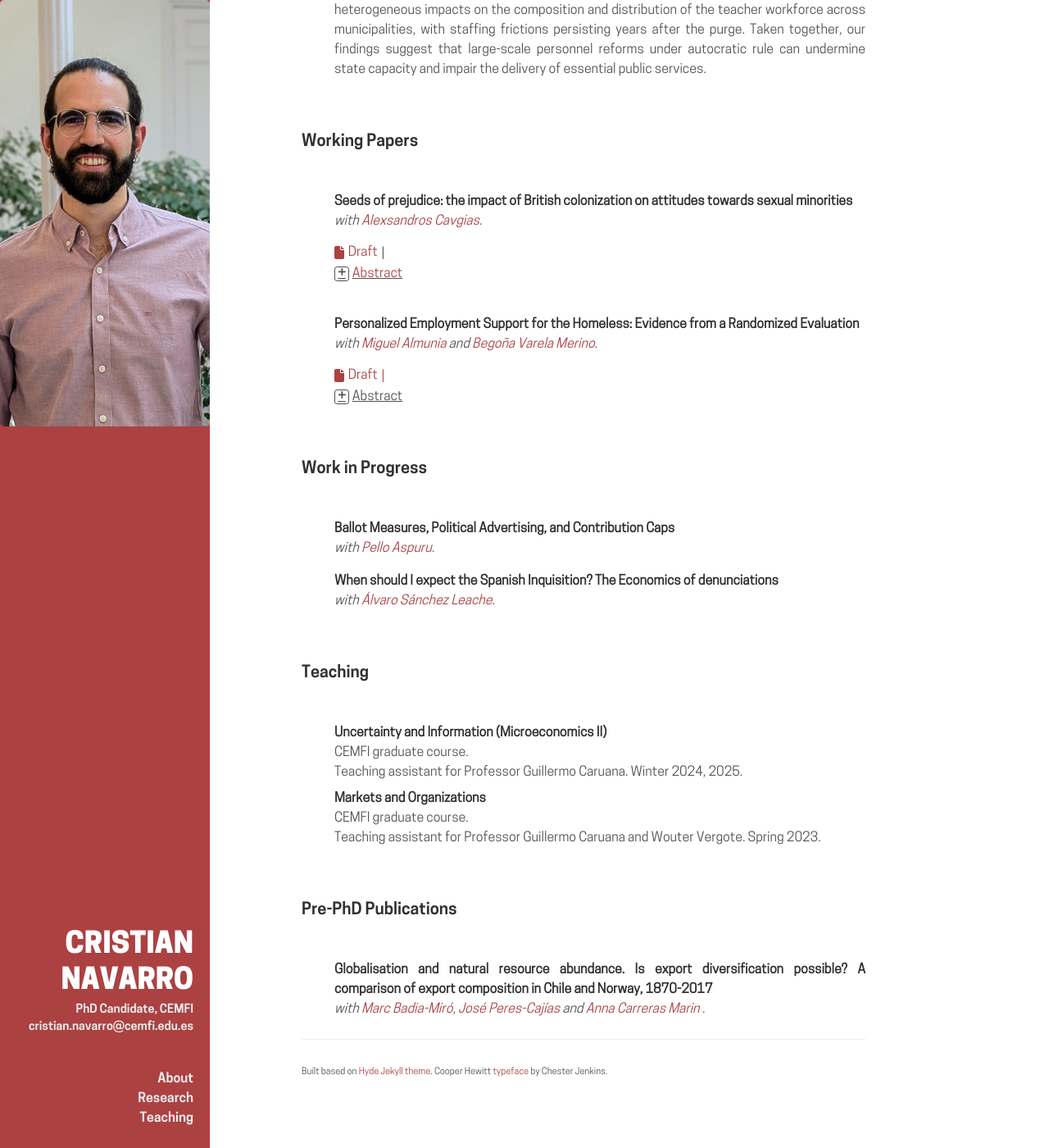
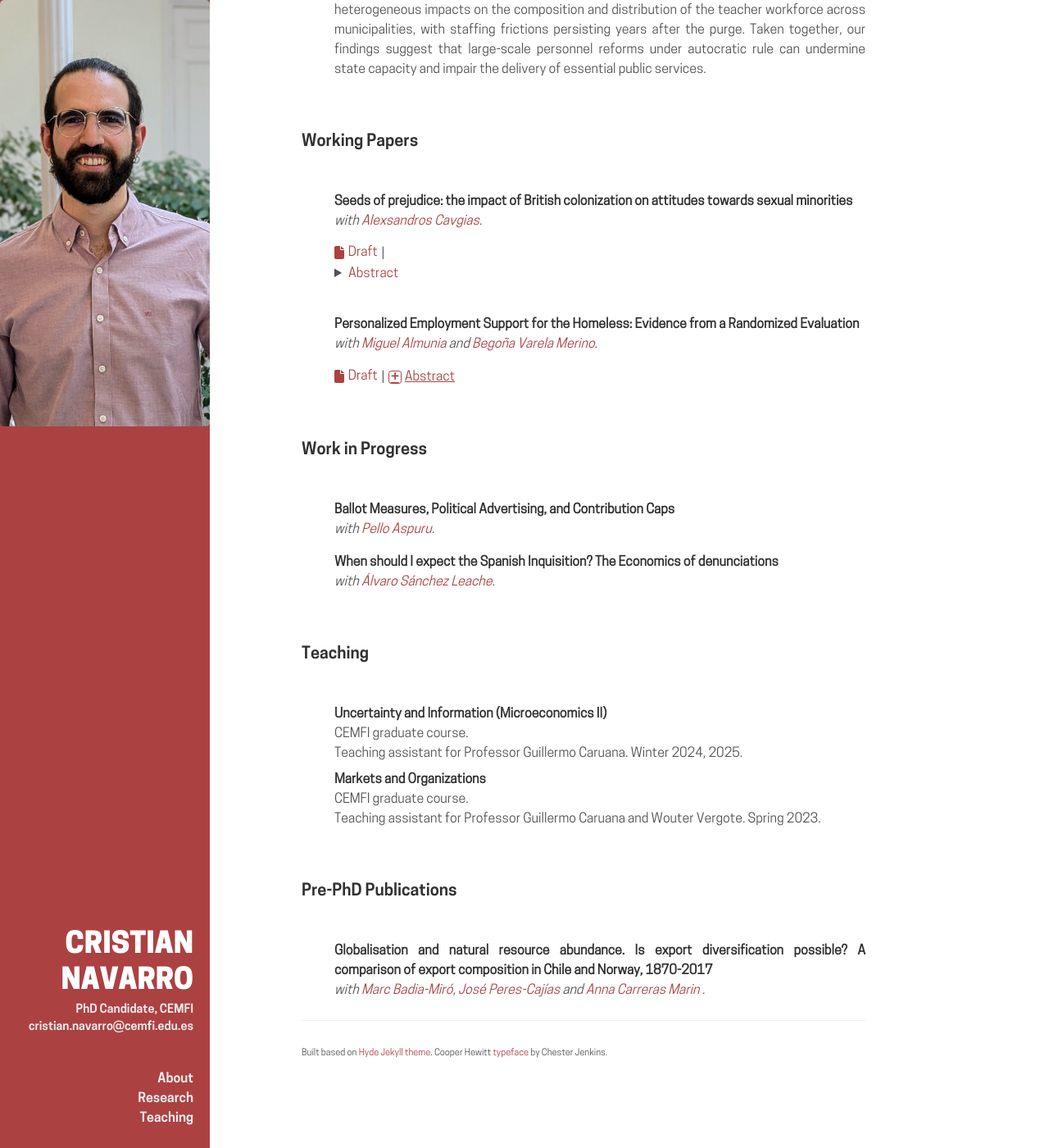
Before and after one commit to cnavarroserrano/cnavarroserrano.github.io, a Jekyll site: the page built from index.md, in a window 1280 px wide and 1400 px high, scrolled down 697 px. Shown: the whole window at 82% size. Built offline with Jekyll 4.4.1, drawn with Linux system fonts in a browser that asks for light colours; some web fonts are replaced.

Commit message:
botoncito

```diff
--- a/index.md
+++ b/index.md
@@ -120,18 +120,21 @@
 <dd class="indented">
   <p><i>with <a href="https://miguelalmunia.weebly.com/" target="_blank">Miguel Almunia</a> and <a href="https://www.linkedin.com/in/bego%C3%B1a-varela-merino-7361751aa/" target="_blank">Begoña Varela Merino</a>.</i></p>
 
-<p class="paper-row" style="margin:1px 0 0;">
+<p class="paper-row" style="margin:1px 0 0; color: var(--bs-link-color);">
   <a class="paper" href="papers/WP_RCT_homelessness.pdf" target="_blank" rel="noopener noreferrer">
     <i class="fa-solid fa-file" aria-hidden="true"></i>Draft
   </a>
   <span>|</span>
-  <details class="abs">
-    <summary>Abstract</summary>
-    <div class="abs-body">
-      <p>We evaluate the impact of a randomized intervention designed to promote labor market integration among people experiencing homelessness in Spain. Participants were randomly assigned to either a personalized employment program, featuring intensive caseworker support and financial assistance, or to the traditional employment model. Short-term results show substantial gains for the treatment group in housing stability, employment, income, and life satisfaction. However, these differences largely dissipated after six months, as the outcomes of those in the traditional model improved. The findings highlight both the potential of personalized approaches to accelerate integration and the challenges of sustaining long-term effects in homelessness interventions.</p>
-    </div>
-  </details>
+  <a href="#" class="abs-toggle"
+     onclick="const el=document.getElementById('abstract_homelessness');const open=el.hidden;el.hidden=!open;this.querySelector('.sign').textContent=open?'–':'+';return false;">
+    <span class="sign">+</span> Abstract
+  </a>
 </p>
+
+<div id="abstract_homelessness" hidden>
+  <p>We evaluate the impact of a randomized intervention designed to promote labor market integration among people experiencing homelessness in Spain. Participants were randomly assigned to either a personalized employment program, featuring intensive caseworker support and financial assistance, or to the traditional employment model. Short-term results show substantial gains for the treatment group in housing stability, employment, income, and life satisfaction. However, these differences largely dissipated after six months, as the outcomes of those in the traditional model improved. The findings highlight both the potential of personalized approaches to accelerate integration and the challenges of sustaining long-term effects in homelessness interventions.</p>
+</div>
+
 
 
 
--- a/public/css/custom.css
+++ b/public/css/custom.css
@@ -5,37 +5,15 @@
 .fa-brands{ font-family:"Font Awesome 6 Brands" !important; font-weight:400 !important; }
 
 /* Draft link: icon + text inline */
-a.paper{
-  display:inline-flex; align-items:center; gap:.5ch; line-height:1; margin:0;
+a.paper{ display:inline-flex; align-items:center; gap:.5ch; line-height:1; margin:0; }
+
+/* One-row container for Draft | Abstract */
+.paper-row{ display:flex; align-items:baseline; gap:.5ch; color:var(--bs-link-color,#b2433f); }
+
+/* Abstract toggle (+ / –) */
+.abs-toggle{ display:inline-flex; align-items:center; gap:.4ch; text-decoration:underline; }
+.abs-toggle:hover{ text-decoration:none; }
+.abs-toggle .sign{
+  display:inline-grid; place-items:center; width:1em; height:1em;
+  border:1px solid currentColor; border-radius:.2em; line-height:1; font-weight:600;
 }
-
-/* Row: keep Draft | Abstract on one line; content goes below */
-.paper-row{
-  color: var(--bs-link-color, #b2433f);
-  display:grid;
-  grid-auto-flow:column;
-  grid-auto-columns:max-content;
-  align-items:baseline;
-  column-gap:.5ch;
-}
-.paper-row .abs{ display:contents; }                 /* flatten details */
-.paper-row .abs .abs-body{
-  grid-column:1 / -1;                                /* next row, full width */
-  margin:10px 0 18px;                                /* spacing when open */
-  color: inherit;
-}
-
-/* Abstract toggle styling (+ / –) */
-.abs summary{
-  list-style:none; cursor:pointer;
-  display:inline-flex; align-items:center; gap:.4ch;
-  color: inherit; text-decoration: underline;
-}
-.abs summary:hover{ text-decoration:none; }
-.abs summary::-webkit-details-marker{ display:none; }
-.abs summary::before{
-  content:"+"; display:inline-grid; place-items:center;
-  width:1em; height:1em; border:1px solid currentColor; border-radius:.2em;
-  line-height:1; font-weight:600;
-}
-.abs[open] summary::before{ content:"–"; }
```
